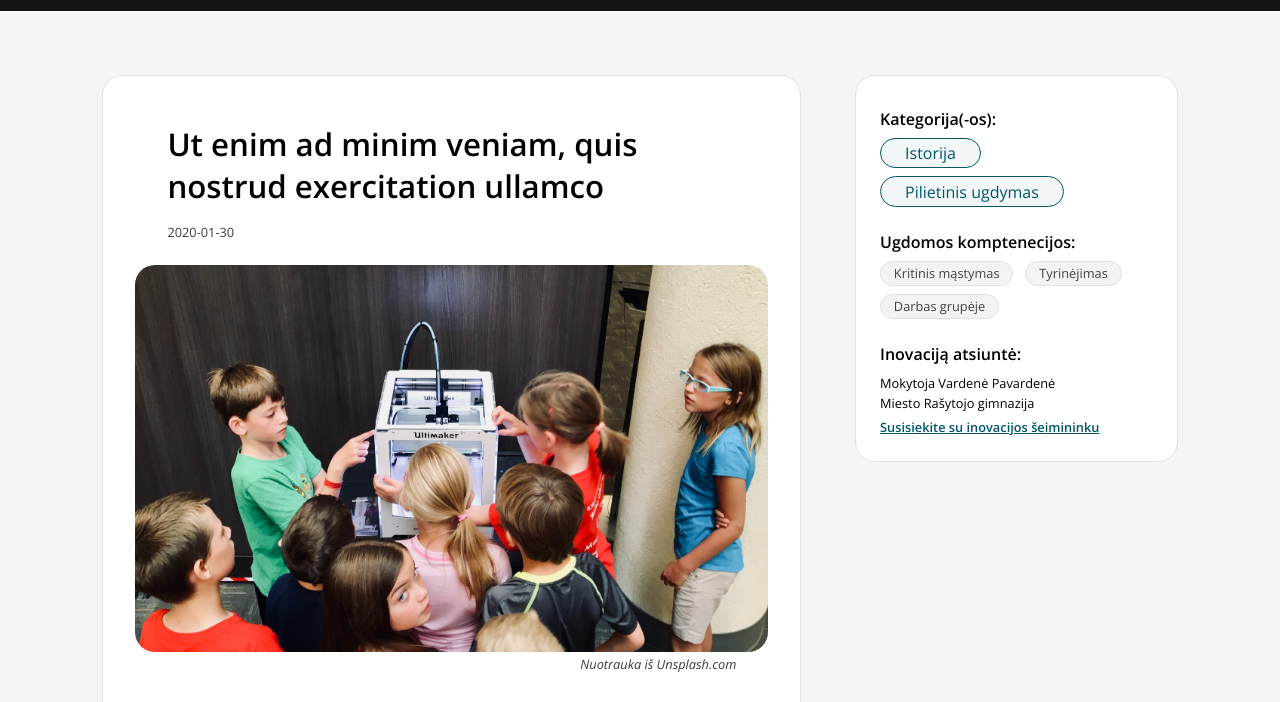
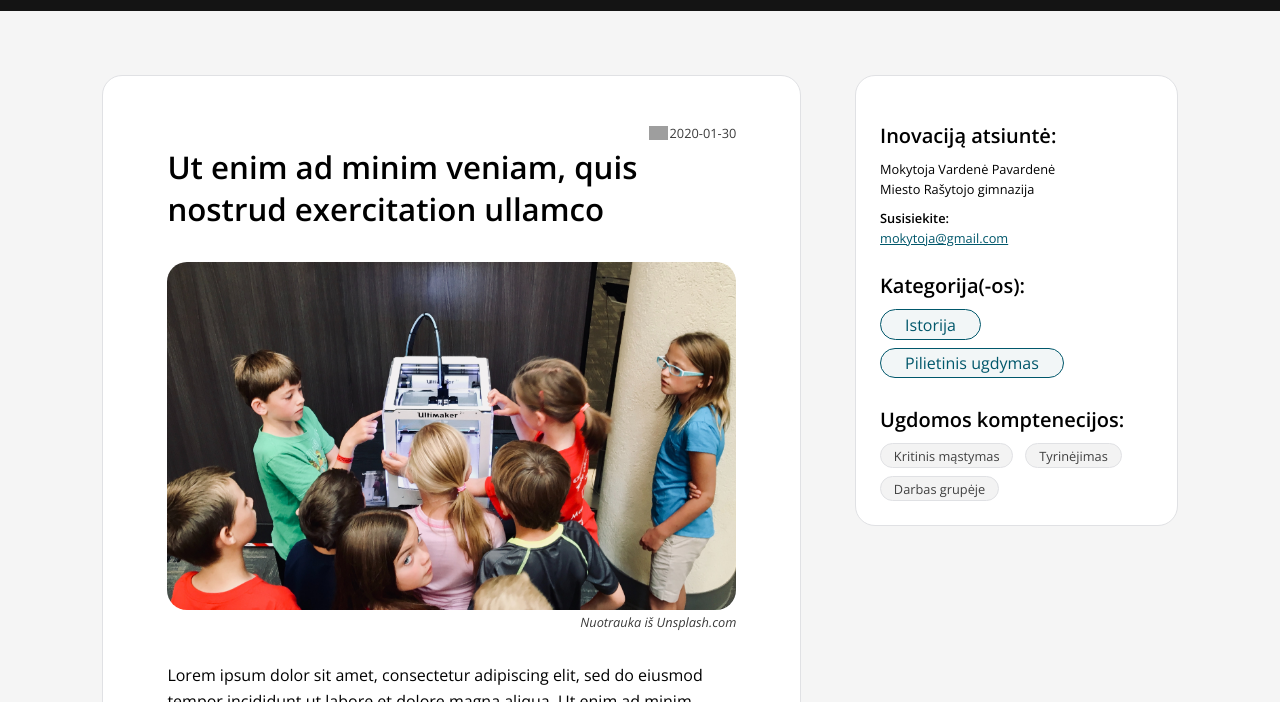
Before and after one commit to RimanteRaz/ugdymo-inovacijos, a plain HTML site: page post.html in a window 1280 px wide. Shown: the part 53-755 px from the top of the page. Drawn offline with nearby package versions, Linux system fonts and the light colour scheme; grey boxes are pictures that could not be loaded.

Commit message:
Edit layout

```diff
--- a/post.html
+++ b/post.html
@@ -58,11 +58,11 @@
 
         <div class="col-70">
           <article class="article">
+            <div class="date text-small">
+              <span><img src="https://img.icons8.com/material-rounded/24/000000/calendar--v1.png"/>2020-01-30</span>
+            </div>
+            <h3 class="title">Ut enim ad minim veniam, quis nostrud exercitation ullamco</h3>
 
-            <h3 class="title">Ut enim ad minim veniam, quis nostrud exercitation ullamco</h3>
-            <div class="date text-small">
-              <span>2020-01-30</span>
-            </div>
             <figure class="featured-img">
               <div>
                 <img src="images/adam-winger-2fr56H6rgJk-unsplash.jpg" alt="">
@@ -80,21 +80,27 @@
 
           <!-- SIDEBAR MOBILE -->
           <div class="article-sidebar-mobile">
-            <h6>Kategorija(-os):</h6>
+            <div class="author">
+              <h5>Inovaciją atsiuntė:</h5>
+              <div class="author-data text-small">
+                <p class="">Mokytoja Vardenė Pavardenė</p>
+                <p>Miesto Rašytojo gimnazija</p>
+              </div>
+              <div class="contact-author text-small">
+                <p class=" bold">Susisiekite:</p>
+                <p><a href="" class="">mokytoja@gmail.com</a></p>
+              </div>
+            </div>
+            <h5>Kategorija(-os):</h5>
             <div class="cat-div">
               <a href="" class="category">Istorija</a>
               <a href="" class="category">Pilietinis ugdymas</a>
             </div>
-            <h6>Ugdomos komptenecijos:</h6>
+            <h5>Ugdomos komptenecijos:</h5>
             <div class="tag-div">
               <a href="" class="tag">Kritinis mąstymas</a>
               <a href="" class="tag">Tyrinėjimas </a>
               <a href="" class="tag">Darbas grupėje</a>
-            </div>
-            <div class="author">
-              <h6>Inovaciją atsiuntė:</h6>
-              <p class="text-small">Mokytoja Vardenė Pavardenė<br>Miesto Rašytojo gimnazija</p>
-              <a href=""><span class="bold text-small">Susisiekite su inovacijos šeimininku</span></a>
             </div>
           </div>
 
@@ -169,23 +175,28 @@
         <div class="col-30">
           <!-- SIDEBAR -->
           <div class="article-sidebar">
-            <h6>Kategorija(-os):</h6>
+            <div class="author">
+              <h5>Inovaciją atsiuntė:</h5>
+              <div class="author-data text-small">
+                <p class="">Mokytoja Vardenė Pavardenė</p>
+                <p>Miesto Rašytojo gimnazija</p>
+              </div>
+              <div class="contact-author text-small">
+                <p class=" bold">Susisiekite:</p>
+                <p><a href="" class="">mokytoja@gmail.com</a></p>
+              </div>
+            </div>
+            <h5>Kategorija(-os):</h5>
             <div class="cat-div">
               <a href="" class="category">Istorija</a>
               <a href="" class="category">Pilietinis ugdymas</a>
             </div>
-            <h6>Ugdomos komptenecijos:</h6>
+            <h5>Ugdomos komptenecijos:</h5>
             <div class="tag-div">
               <a href="" class="tag">Kritinis mąstymas</a>
               <a href="" class="tag">Tyrinėjimas </a>
               <a href="" class="tag">Darbas grupėje</a>
             </div>
-            <div class="author">
-              <h6>Inovaciją atsiuntė:</h6>
-              <p class="text-small">Mokytoja Vardenė Pavardenė<br>Miesto Rašytojo gimnazija</p>
-              <a href=""><span class="bold text-small">Susisiekite su inovacijos šeimininku</span></a>
-            </div>
-          </div>
         </div>
 
       </div>
--- a/style.scss
+++ b/style.scss
@@ -1025,13 +1025,26 @@ nav {
 
   .title {
     padding-bottom: 0;
-    margin-bottom: 1rem;
+    margin-top: 0.25rem;
+    margin-bottom: 2rem;
+    padding: 0;
     font-weight: 600;
   }
 
   .date {
+    display: flex;
+    justify-content: flex-end;
     color: $dark-gray;
-    margin-bottom: 1.5rem;
+    margin-top: 2rem;
+    span {
+      img {
+        position: relative;
+        top: 2px;
+        height: 14px;
+        width: auto;
+        padding-right: 2px;
+      }
+    }
   }
 
   .featured-img{
@@ -1040,7 +1053,7 @@ nav {
       overflow: hidden;
       border-radius: 10px;
       @media(min-width: $tablet){
-        margin: 0 -2rem;
+        // margin: 0 -2rem;
         border-radius: 20px;
       }
       img{
@@ -1095,12 +1108,24 @@ nav {
   }
 }
 
-.article-sidebar {
+.article-sidebar, .article-sidebar-mobile {
   .author {
-    padding-bottom: 0.5rem;
+    padding-top: 1.85rem;
     padding-right: 1rem;
-    p {
-      padding-bottom: 0.05em;
+    padding-bottom: 0.25rem;
+    h5 {
+      padding-top: 0;
+    }
+    .author-data {
+      padding-bottom: 0.5rem;
+      p {
+        padding: 0;
+      }
+    }
+    .contact-author {
+      p {
+        padding: 0;
+      }
     }
   }
 
```
Also changed, not shown: style.css, 1 other file.
